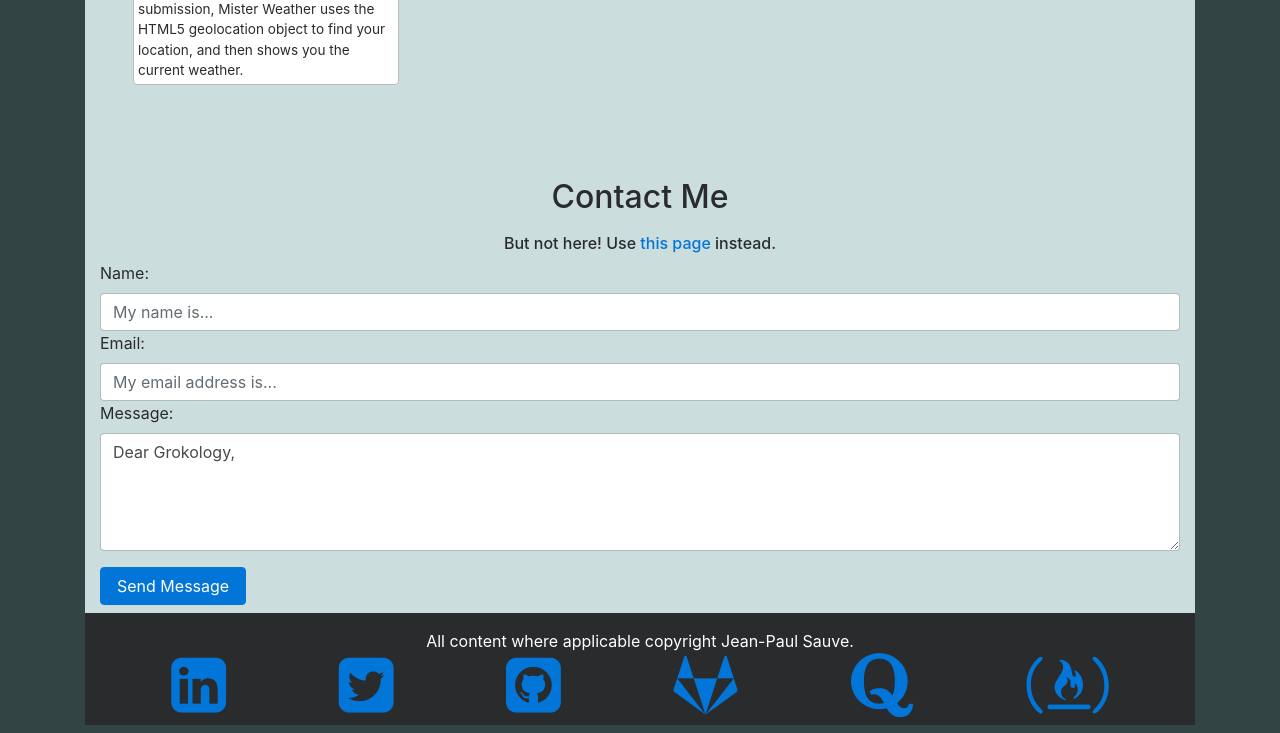
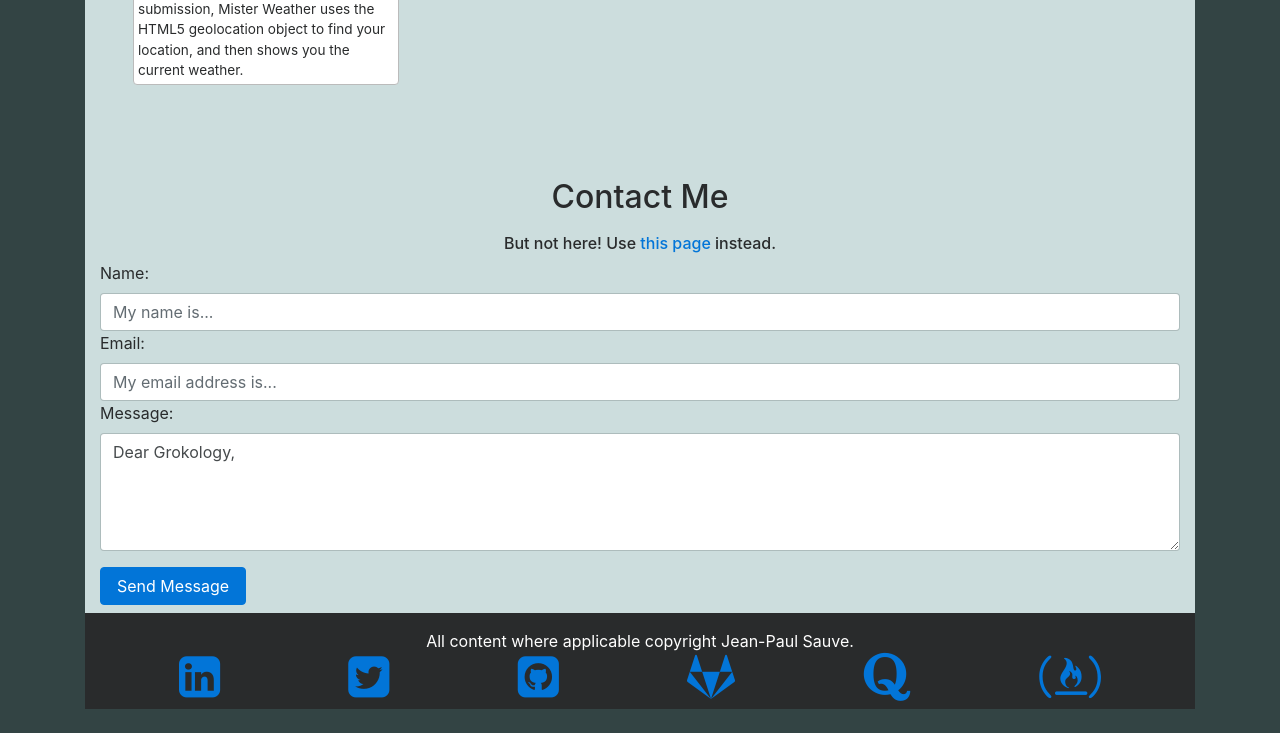
Before and after one commit to jp-sauve/jp-sauve.github.io, a plain HTML site: page index.html in a window 1280 px wide. Shown: the part 1313-2046 px from the top of the page. Drawn offline with nearby package versions, Linux system fonts and the light colour scheme.

Commit message:
resize fa glyphs

```diff
--- a/index.html
+++ b/index.html
@@ -46,7 +46,7 @@
   <section id="home" class="jumbotron text-center pt-4 pb-0 mt-5">
     <div class="container-fluid"><img src="img/jp.png" class="img-fluid img-thumbnail rounded-circle jps-image">
     <div class="container jumbotext"><h1 class="text-center">About Me</h1>
-      <h1 class="lead">Front-End developer, with practical experience deploying and maintaining public projects using Javascript, <i class="fa fa-css3">CSS3</i>, Python, Django, Apache and <span class="fa fa-linux">Linux</span>. </h1>
+      <h1 class="lead">Hi! I'm Jean-Paul, a front-end developer, with practical experience in deploying and maintaining public projects using Javascript, <i class="fa fa-css3">CSS3</i>, Python, Django, Apache and <span class="fa fa-linux">Linux</span>. </h1>
     </div>
     </div>
   </section>
@@ -108,17 +108,17 @@
   </section>
   <footer id="social" class="container footer-inverse bg-inverse text-white">
     <div class="col-sm-12 text-center">All content where applicable copyright Jean-Paul Sauve.</div><div class="d-flex justify-content-around col-lg-12">
-    <div class="col-xs-1"><a href="https://www.linkedin.com/in/jean-paul/" class="fa fa-linkedin-square fa-4x" target="_blank"></a>
+    <div class="col-xs-1"><a href="https://www.linkedin.com/in/jean-paul/" class="fa fa-linkedin-square fa-3x" target="_blank"></a>
     </div>
-    <div class="col-xs-1"><a href="https://twitter.com/jeanpaulsauve" class="fa fa-twitter-square fa-4x" target="_blank"></a>
+    <div class="col-xs-1"><a href="https://twitter.com/jeanpaulsauve" class="fa fa-twitter-square fa-3x" target="_blank"></a>
     </div>
-    <div class="col-xs-1"><a href="https://github.com/jp-sauve" class="fa fa-github-square fa-4x" target="_blank"></a>
+    <div class="col-xs-1"><a href="https://github.com/jp-sauve" class="fa fa-github-square fa-3x" target="_blank"></a>
     </div>
-    <div class="col-xs-1"><a href="https://gitlab.grokology.ca" class="fa fa-gitlab fa-4x" target="_blank"></a>
+    <div class="col-xs-1"><a href="https://gitlab.grokology.ca" class="fa fa-gitlab fa-3x" target="_blank"></a>
     </div>
-    <div class="col-xs-1"><a href="https://www.quora.com/profile/Jean-Paul-Sauve" class="fa fa-quora fa-4x" target="_blank"></a>
+    <div class="col-xs-1"><a href="https://www.quora.com/profile/Jean-Paul-Sauve" class="fa fa-quora fa-3x" target="_blank"></a>
     </div>
-    <div class="col-xs-1"><a href="https://www.freecodecamp.com/jp-sauve" class="fa fa-free-code-camp fa-4x" target="_blank"></a>
+    <div class="col-xs-1"><a href="https://www.freecodecamp.com/jp-sauve" class="fa fa-free-code-camp fa-3x" target="_blank"></a>
     </div>
 
     </div>
```
